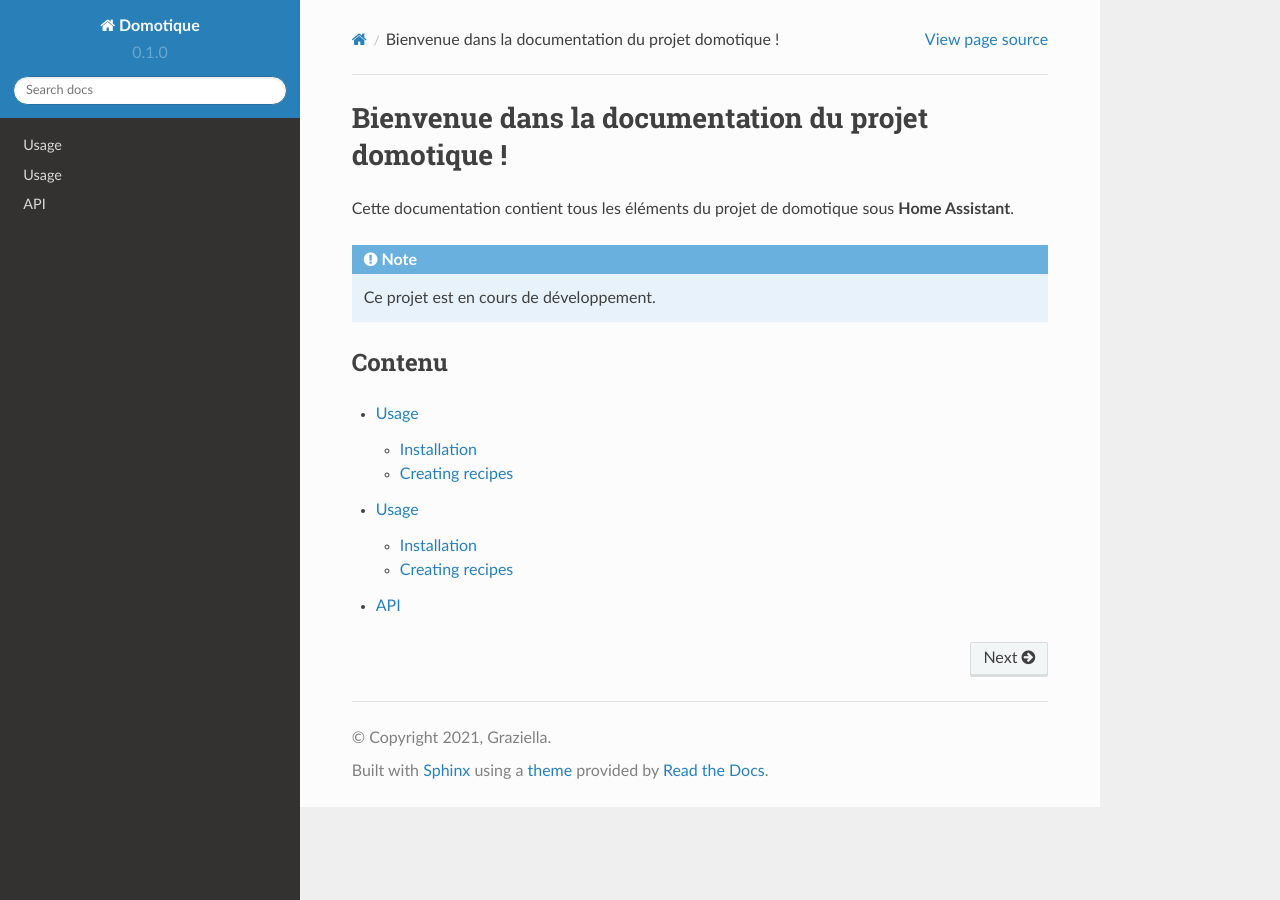
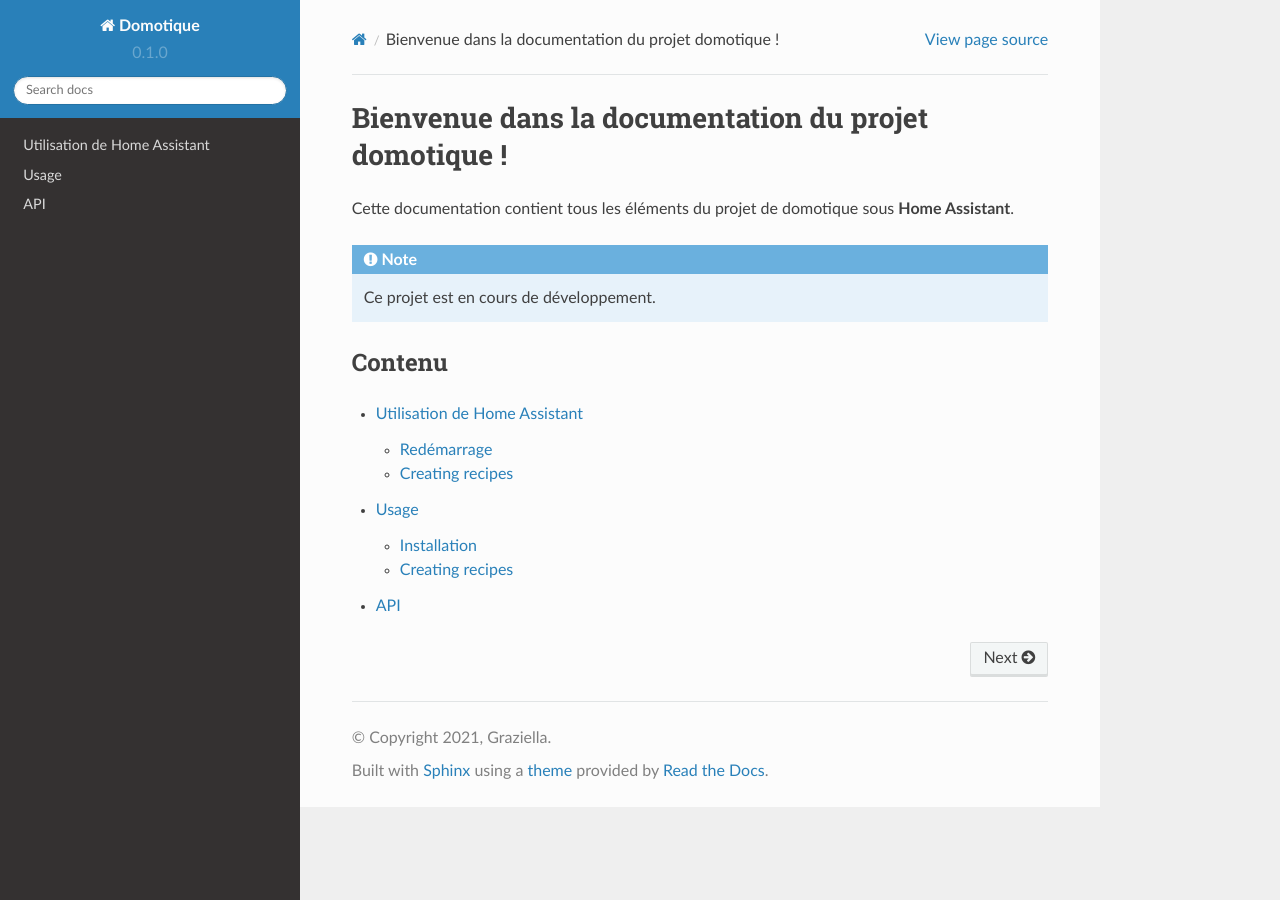
Before and after one commit to gcadorel2733/rdt-documentation, a Sphinx documentation site: the page built from docs/source/index.rst, in a window 1280 px wide. Built offline with Sphinx 7.4.7 and the Read the Docs theme 2.0.0, drawn with Linux system fonts in a browser that asks for light colours.

Commit message:
Update utilisation.rst

```diff
--- a/docs/source/utilisation.rst
+++ b/docs/source/utilisation.rst
@@ -1,12 +1,13 @@
-Usage
+Utilisation de Home Assistant
 =====
 
 .. _installation:
 
-Installation
+Redémarrage
 ------------
 
-To use Lumache, first install it using pip:
+Pour redémarrer Home Assistant :
+   - Cliquer sur **To use Lumache, first install it using pip:
 
 .. code-block:: console
 
```
